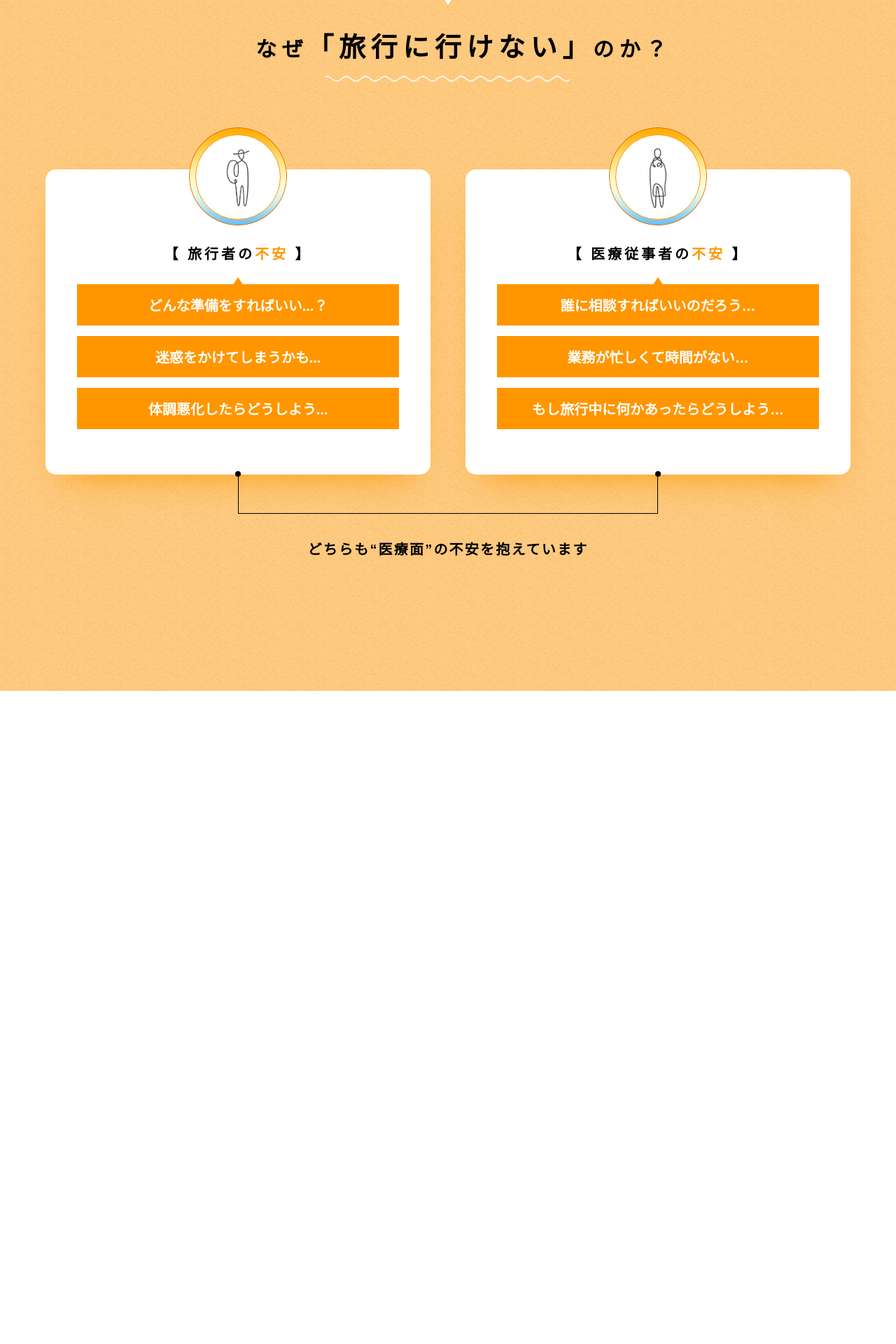
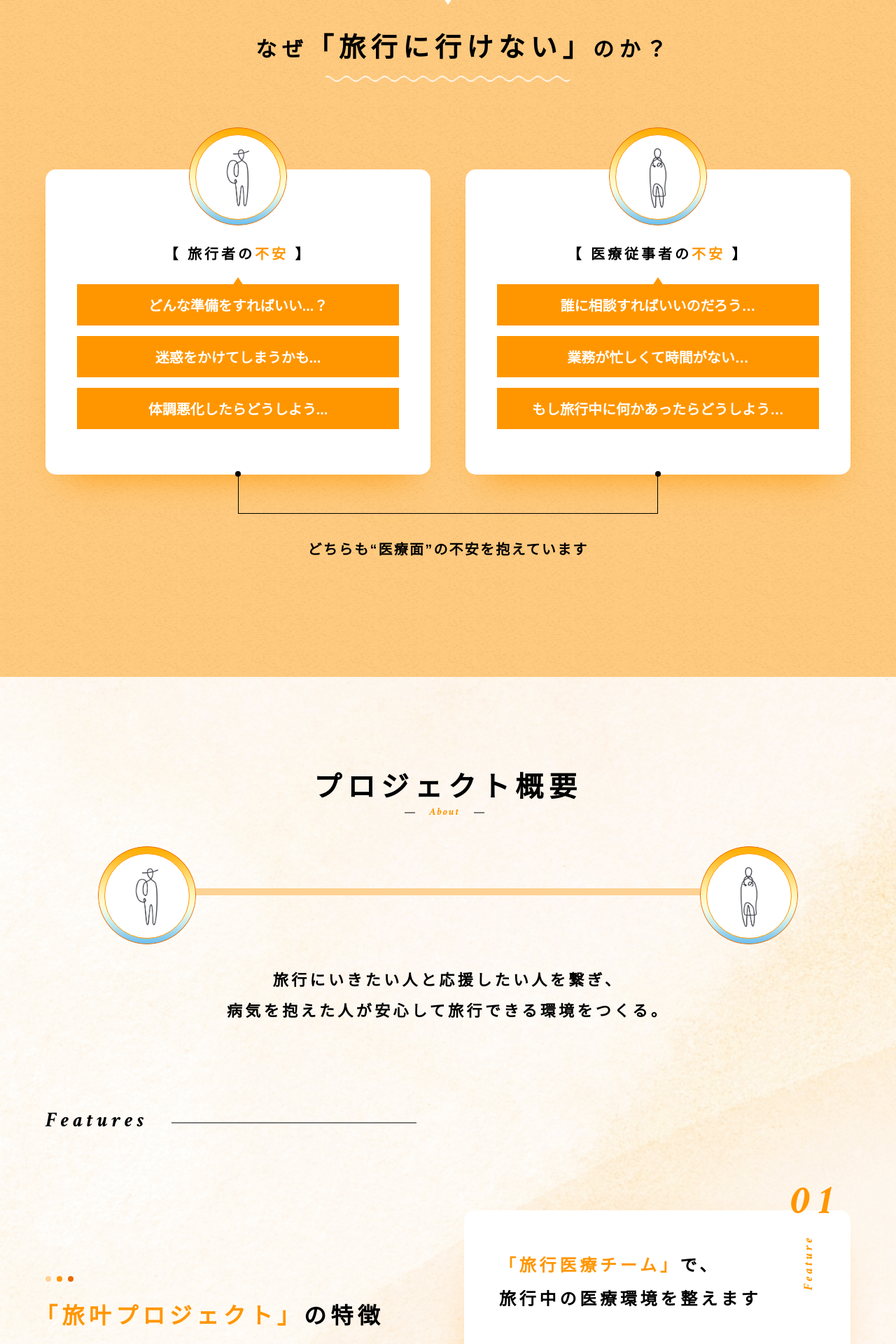
Before and after one commit to yoshness/tabikana, a PHP site: page / in a window 1280 px wide. Shown: the part 2840-4760 px from the top of the page at 70% size. Before the commit the page ends 3827 px from the top, so only its background shows below. Run offline with PHP 8.4, Linux system fonts and the light colour scheme; style sheets or scripts are compiled from the project's sources.

Commit message:
About section done

```diff
--- a/index.php
+++ b/index.php
@@ -89,6 +89,64 @@
 					</div>
 				</div>
 			</section>
+			<section class="l-about">
+				<div class="l-container">
+					 <h2 class="section-title">
+						<span class="section-title__ja">プロジェクト概要</span>
+						<span class="section-title__en">About</span>
+					</h2>
+					<div class="l-about__eyecatch u-flex">
+						<div class="l-about__eyecatch-image">
+							<img src="./public/assets/images/i_traveler.png" alt="">
+						</div>
+						<div class="l-about__eyecatch-image">
+							<img src="./public/assets/images/i_doctor.png" alt="">
+						</div>
+					</div>
+					<p class="l-about__description">旅行にいきたい人と応援したい人を繋ぎ、<br>病気を抱えた人が安心して旅行できる環境をつくる。</p>
+					<div class="l-about__features">
+						<span class="l-about__features-en">Features</span>
+						<h3 class="l-about__features-title">
+							<div class="l-about__features-dots">
+								<div></div><div></div><div></div>
+							</div>
+							<span>「旅叶プロジェクト」</span>の特徴
+						</h3>
+						<ul class="l-about__features-list u-flex">
+							<li>
+								<div class="feature-block">
+									<h4 class="feature-block__title">
+										<span>「旅行医療チーム」</span>で、<br>旅行中の医療環境を整えます
+									</h4>
+									<figure>
+										<img src="./public/assets/images/feature-1.png" alt="">
+									</figure>
+								</div>
+							</li>
+							<li>
+								<div class="feature-block">
+									<h4 class="feature-block__title">
+										<span>旅行関連会社と連携</span>し、<br>安全な旅行環境を整えます
+									</h4>
+									<figure>
+										<img src="./public/assets/images/feature-2.png" alt="">
+									</figure>
+								</div>
+							</li>
+							<li>
+								<div class="feature-block">
+									<h4 class="feature-block__title">
+										<span>医師が同行</span>し、<br>旅行中の安全・安心を守ります
+									</h4>
+									<figure>
+										<img src="./public/assets/images/feature-3.png" alt="">
+									</figure>
+								</div>
+							</li>
+						</ul>
+					</div>
+				</div>
+			</section>
 		</main>
 	</body>
 </html>
--- /dev/null
+++ b/src/sass/layout/l-about.scss
@@ -0,0 +1,168 @@
+.l-about {
+    padding: 125px 0;
+
+    text-align: center;
+
+    background-image: url(#{$path-image}/about-bg.jpg);
+    background-repeat: no-repeat;
+    background-position: center center;
+    background-size: cover;
+}
+.l-about__eyecatch {
+    width: 900px;
+    height: 10px;
+    margin: 100px auto;
+
+    background-color: #fdd294;
+}
+.l-about__eyecatch-image {
+    position: relative;
+
+    &:before {
+        position: absolute;
+        top: -60px;
+        left: 50%;
+
+        width: 140px;
+        height: 140px;
+
+        content: '';
+        transform: translateX(-50%);
+
+        border-radius: 50%;
+        background-image: url(#{$path-image}/why-image-bg.png);
+        background-repeat: no-repeat;
+        background-position: center center;
+        background-size: contain;
+    }
+
+    &:after {
+        position: absolute;
+        top: -50px;
+        left: 50%;
+
+        width: 120px;
+        height: 120px;
+
+        content: '';
+        transform: translateX(-50%);
+
+        border: 1px solid $color-primary;
+        border-radius: 50%;
+        background-color: #fff;
+    }
+
+    img {
+        position: relative;
+        z-index: 1;
+
+        width: 40px;
+        height: 85px;
+        margin-top: -30px;
+
+        object-fit: contain;
+    }
+}
+.l-about__description {
+    font-size: 22px;
+    font-weight: bold;
+    line-height: 2;
+
+    letter-spacing: .2em;
+}
+.l-about__features {
+    position: relative;
+
+    margin-top: -100px;
+}
+.l-about__features-en {
+    font-family: $font-crimson;
+    font-size: 30px;
+    font-weight: bold;
+    font-style: italic;
+
+    position: absolute;
+    top: 220px;
+    left: 0;
+
+    letter-spacing: .2em;
+
+    &:after {
+        position: absolute;
+        top: 50%;
+        left: 180px;
+
+        display: block;
+
+        width: 350px;
+        height: 1px;
+
+        content: '';
+        transform: translateY(-50%);
+
+        background-color: #000;
+    }
+}
+.l-about__features-title {
+    font-size: 32px;
+
+    position: absolute;
+    top: 450px;
+    left: -15px;
+
+    letter-spacing: .2em;
+
+    span {
+        color: $color-primary;
+    }
+}
+.l-about__features-dots {
+    position: relative;
+    left: 15px;
+
+    text-align: left;
+
+    div {
+        position: relative;
+        top: -15px;
+        left: 0;
+
+        display: inline-block;
+
+        width: 8px;
+        height: 8px;
+        margin-right: 8px;
+
+        border-radius: 50%;
+
+        &:first-of-type {
+            background-color: #fdd294;
+        }
+        &:nth-of-type(2) {
+            background-color: $color-primary;
+        }
+        &:last-of-type {
+            margin-right: 0;
+
+            background-color: #e96901;
+        }
+    }
+}
+.l-about__features-list {
+    flex-direction: row-reverse;
+
+    list-style-type: none;
+
+    counter-reset: feature;
+
+    li {
+        width: 48%;
+
+        &:nth-of-type(2) {
+            margin-top: 700px;
+        }
+        &:nth-of-type(3) {
+            margin-top: -250px;
+        }
+    }
+}
--- a/src/sass/layout/l-overview.scss
+++ b/src/sass/layout/l-overview.scss
@@ -1,5 +1,5 @@
 .l-overview {
-    height: 1700px;
+    height: 1680px;
     margin: 0 auto;
 
     text-align: center;
--- /dev/null
+++ b/src/sass/modules/feature-block.scss
@@ -0,0 +1,65 @@
+.feature-block {
+    position: relative;
+
+    padding: 55px 50px 80px;
+
+    text-align: left;
+
+    border-radius: 15px;
+    background-color: #fff;
+    box-shadow: 0 20px 80px -55px $color-primary;
+
+    &:before {
+        font-family: $font-crimson;
+        font-size: 60px;
+        font-weight: bold;
+        font-style: italic;
+
+        position: absolute;
+        top: -40px;
+        right: 15px;
+
+        content: '0' counter(feature);
+        counter-increment: feature;
+        letter-spacing: .2em;
+
+        color: $color-primary;
+    }
+    &:after {
+        font-family: $font-crimson;
+        font-size: 18px;
+        font-weight: bold;
+        font-style: italic;
+
+        position: absolute;
+        position: absolute;
+        top: 65px;
+        right: 20px;
+
+        display: block;
+
+        content: 'Feature';
+        transform: rotate(-90deg);
+        letter-spacing: .2em;
+
+        color: $color-primary;
+    }
+
+    figure {
+        margin-top: 65px;
+
+        img {
+            width: 100%;
+        }
+    }
+}
+.feature-block__title {
+    font-size: 24px;
+    line-height: 2;
+
+    letter-spacing: .2em;
+
+    span {
+        color: $color-primary;
+    }
+}
--- a/src/sass/style.scss
+++ b/src/sass/style.scss
@@ -11,8 +11,10 @@
 	@import 'modules/section-title';
 	@import 'modules/intro';
 	@import 'modules/why';
+	@import 'modules/feature-block';
 
 	@import 'layout/l-container';
 	@import 'layout/l-intro';
 	@import 'layout/l-overview';
+	@import 'layout/l-about';
 }
```
Also changed, not shown: src/images/about-bg.jpg (added), src/images/feature-1.png (added), src/images/feature-2.png (added), src/images/feature-3.png (added).
